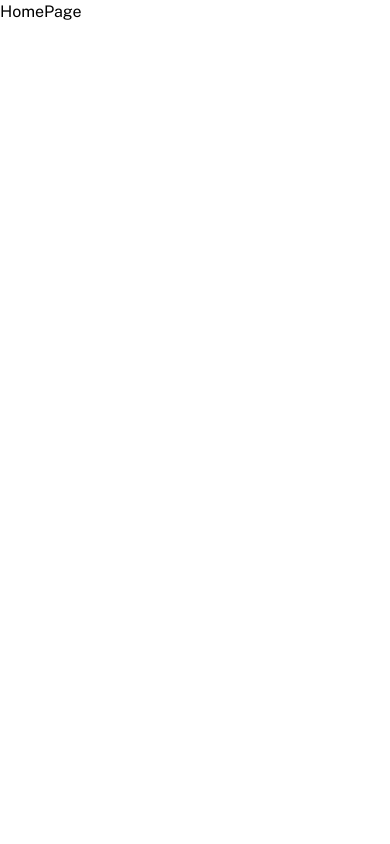
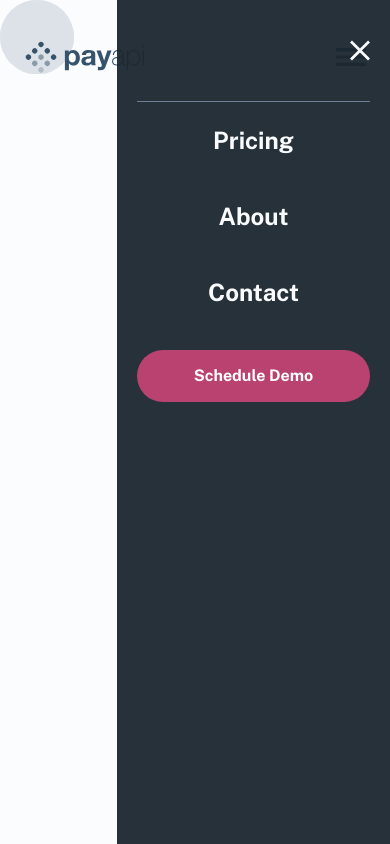
Before and after one commit to Divyajyoti1801/payapi_clone, a Next.js app: page / in a window 390 px wide. Built offline with nearby package versions, Linux system fonts and the light colour scheme.

Commit message:
building home page

```diff
--- /dev/null
+++ b/app/(site)/page.tsx
@@ -0,0 +1,12 @@
+import React from "react";
+import Header from "../components/Header";
+
+const HomePage = () => {
+  return (
+    <div className="relative w-[100%] flex flex-col items-center justify-between h-auto bg-[url('/images/shared/desktop/bg-pattern-circle.svg')] bg-no-repeat bg-contain bg-y-[-50%]">
+      <Header />
+    </div>
+  );
+};
+
+export default HomePage;
--- /dev/null
+++ b/app/components/Button.tsx
@@ -0,0 +1,23 @@
+import { twMerge } from "tailwind-merge";
+
+interface ButtonProps {
+  text: string;
+  onClickHandler?: () => void;
+  className?: string;
+}
+
+const Button: React.FC<ButtonProps> = ({ text, onClickHandler, className }) => {
+  return (
+    <button
+      className={twMerge(
+        `p-[14px] border-none rounded-full font-bold`,
+        className
+      )}
+      onClick={onClickHandler}
+    >
+      {text}
+    </button>
+  );
+};
+
+export default Button;
--- a/app/components/Button/PrimaryButton.tsx
+++ /dev/null
@@ -1,7 +0,0 @@
-import clsx from "clsx";
-
-const PrimaryButton = () => {
-  return <div>PrimaryButton</div>;
-};
-
-export default PrimaryButton;
--- a/app/components/Button/SecondaryDarkButton.tsx
+++ /dev/null
@@ -1,5 +0,0 @@
-const SecondaryDarkButton = () => {
-  return <div>SecondaryDarkButton</div>;
-};
-
-export default SecondaryDarkButton;
--- a/app/components/Button/SecondaryLightButton.tsx
+++ /dev/null
@@ -1,5 +0,0 @@
-const SecondaryLightButton = () => {
-  return <div>SecondaryLightButton</div>;
-};
-
-export default SecondaryLightButton;
--- /dev/null
+++ b/app/components/Container.tsx
@@ -0,0 +1,21 @@
+import { twMerge } from "tailwind-merge";
+
+interface ContainerProps {
+  children: React.ReactNode;
+  className?: string;
+}
+
+const Container: React.FC<ContainerProps> = ({ children, className }) => {
+  return (
+    <div
+      className={twMerge(
+        `w-full h-auto px-[24px] md:px-[39px] lg:px-[165px]`,
+        className
+      )}
+    >
+      {children}
+    </div>
+  );
+};
+
+export default Container;
--- /dev/null
+++ b/app/components/Header.tsx
@@ -0,0 +1,92 @@
+"use client";
+import Image from "next/image";
+import Link from "next/link";
+import { useMemo, useState } from "react";
+import Button from "./Button";
+import Container from "./Container";
+const Header = () => {
+  const [menuToggle, setMenuToggle] = useState(true);
+
+  return (
+    <Container className="flex flex-row justify-between items-center pt-[40px]">
+      <div className="flex justify-center items-center">
+        <Image
+          src="/images/shared/desktop/logo.svg"
+          width="120"
+          height="120"
+          alt="PayApi Logo"
+        />
+      </div>
+      <div className="flex items-center justify-center md:hidden">
+        <Image
+          src="/images/shared/mobile/menu.svg"
+          width={30}
+          height={30}
+          alt="Menu"
+          className="cursor-pointer"
+        />
+      </div>
+      <div className="flex flex-col justify-start items-center md:hidden absolute top-0 right-0 bg-mirageBlue/95 w-[70%] h-[100vh] px-5">
+        <div className="flex py-10 w-full justify-end items-center border-b-[1.8px] border-lightSanJuanBlue">
+          <Image
+            src="/images/shared/mobile/close.svg"
+            width={20}
+            height={20}
+            alt="Close SVG"
+          />
+        </div>
+        <div className="flex flex-col gap-10 w-full justify-center items-center mt-5">
+          <Link
+            href="/Pricing"
+            className="font-bold text-linkWaterWhite text-headingExtraSmall"
+          >
+            Pricing
+          </Link>
+          <Link
+            href="/About"
+            className="font-bold text-linkWaterWhite text-headingExtraSmall"
+          >
+            About
+          </Link>
+          <Link
+            href="/Contact"
+            className="font-bold text-linkWaterWhite text-headingExtraSmall"
+          >
+            Contact
+          </Link>
+          <Button
+            text="Schedule Demo"
+            className="bg-customDarkPink text-white hover:bg-charmPinkActive active:bg-charmPinkActive transition w-full"
+          />
+        </div>
+      </div>
+      <div className="hidden md:flex flex-row lg:w-full lg:ml-5 items-center gap-[40px]">
+        <Link
+          href="/Pricing"
+          className="font-bold text-lightSanJuanBlue text-headingExtraExtraSmall"
+        >
+          Pricing
+        </Link>
+        <Link
+          href="/About"
+          className="font-bold text-lightSanJuanBlue text-headingExtraExtraSmall"
+        >
+          About
+        </Link>
+        <Link
+          href="/Contact"
+          className="font-bold text-lightSanJuanBlue text-headingExtraExtraSmall"
+        >
+          Contact
+        </Link>
+      </div>
+
+      <Button
+        text="Schedule Demo"
+        className="hidden md:flex bg-customDarkPink text-white hover:bg-charmPinkActive active:bg-charmPinkActive transition"
+      />
+    </Container>
+  );
+};
+
+export default Header;
--- a/app/globals.css
+++ b/app/globals.css
@@ -5,4 +5,5 @@
 html,body,:root{
   height: 100%;
   box-sizing: border-box;
+  background-color: #fbfcfe;
 }
--- a/app/layout.tsx
+++ b/app/layout.tsx
@@ -13,7 +13,7 @@ export default function RootLayout({ children }: { children: React.ReactNode })
   return (
     <html lang="en">
       <body className={public_sans.className}>
-        <div className="w-[39px] md:[165px] h-full">{children}</div>
+        <div className="w-[100%]">{children}</div>
       </body>
     </html>
   );
--- a/app/page.tsx
+++ /dev/null
@@ -1,7 +0,0 @@
-import React from "react";
-
-const HomePage = () => {
-  return <div>HomePage</div>;
-};
-
-export default HomePage;
--- a/package.json
+++ b/package.json
@@ -22,7 +22,9 @@
     "react-dom": "18.2.0",
     "react-form-hook": "^0.0.1",
     "react-icons": "^4.9.0",
+    "tailwind-merge": "^1.13.1",
     "tailwindcss": "3.3.2",
-    "typescript": "5.1.3"
+    "typescript": "5.1.3",
+    "zustand": "^4.3.8"
   }
 }
```
Also changed, not shown: 1 other file (tests, documents, lock files or other folders).
